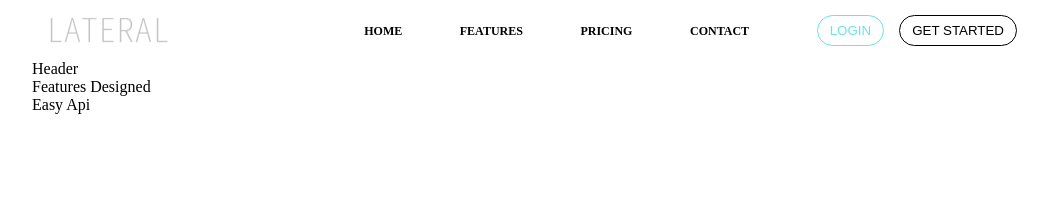
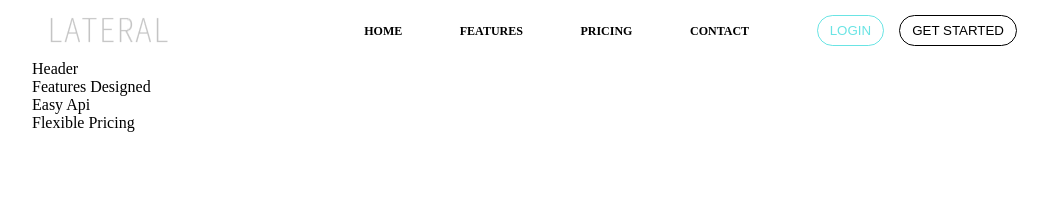
Before and after one commit to Daniel-Vasquez/mi-credito, a React (Create React App) app: page / in a window 1280 px wide. Shown: the top 204 px of the page, without its empty margins (108-1156 px from the left). Built offline with nearby package versions, Linux system fonts and the light colour scheme; the HTML template or start-up script is replaced by a standard one.

Commit message:
Initializing FlexiblePricing

```diff
--- a/src/App.jsx
+++ b/src/App.jsx
@@ -2,6 +2,8 @@ import Navbar from './components/Navbar'
 import Header from './components/Header'
 import FeaturesDesigned from './components/FeaturesDesigned'
 import EasyApi from './components/EasyApi'
+import FlexiblePricing from './components/FlexiblePricing'
+
 
 import './App.css'
 
@@ -12,6 +14,7 @@ function App() {
       <Header/>
       <FeaturesDesigned/>
       <EasyApi/>
+      <FlexiblePricing/>
     </main>
   );
 }
--- /dev/null
+++ b/src/components/FlexiblePricing.jsx
@@ -0,0 +1,9 @@
+function FlexiblePricing() {
+  return (
+    <div>
+      Flexible Pricing
+    </div>
+  )
+}
+
+export default FlexiblePricing
```
